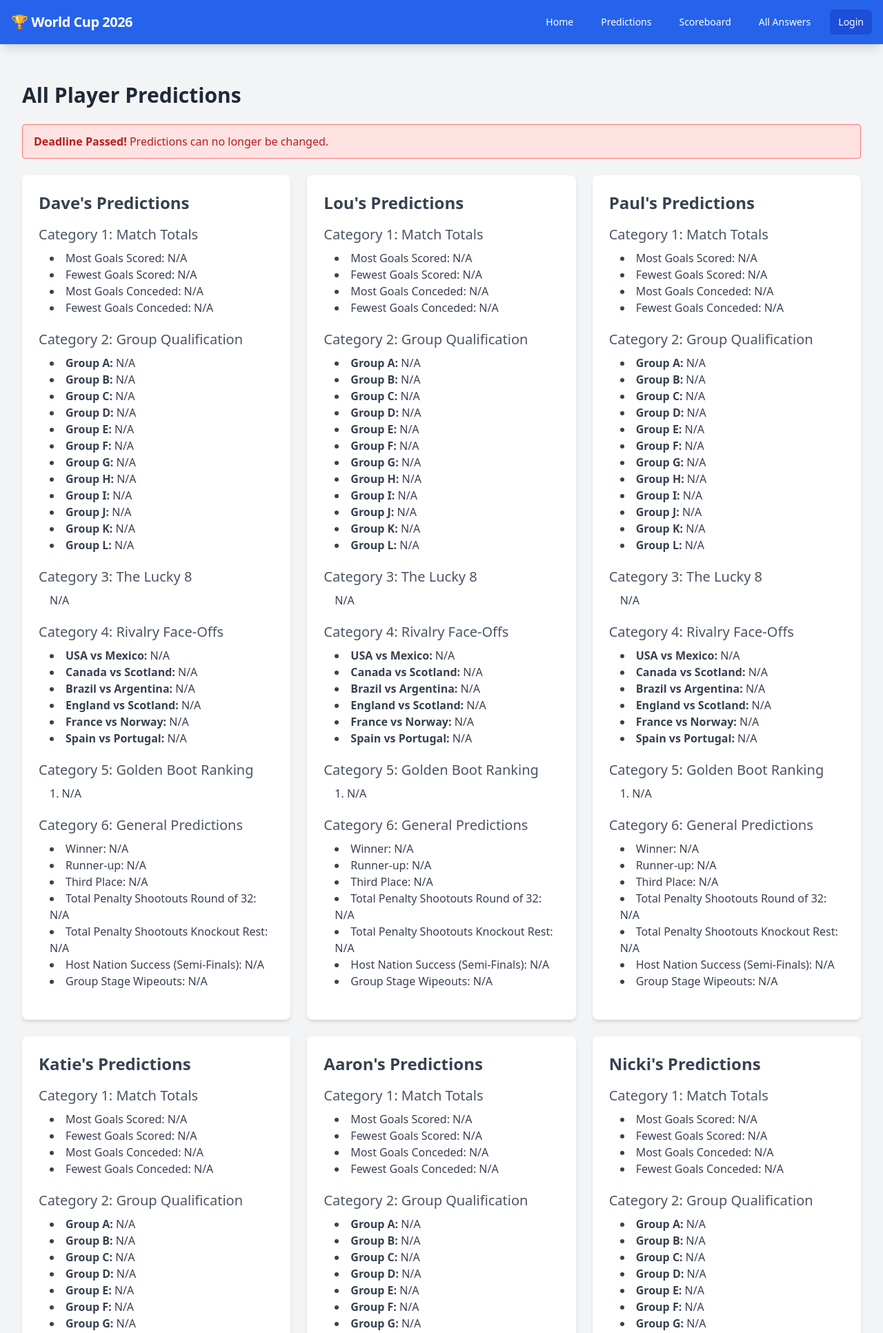
After one commit to davebassant/worldcupquiz2026, a Flask app: page /all_answers in a window 1280 px wide. The commit adds this page. Shown: the top 1932 px of the page at 69% size. Run offline with Flask 3, Linux system fonts and the light colour scheme; some libraries are stand-ins or nearby versions.

Commit message:
adding see all answers page

```diff
--- a/app/constants.py
+++ b/app/constants.py
@@ -48,3 +48,12 @@ RIVALRY_TEAMS = {
     'france_vs_norway': ['France', 'Norway', 'Tie'],
     'spain_vs_portugal': ['Spain', 'Portugal', 'Tie']
 }
+
+CATEGORY_TITLES = {
+    'cat1': 'Category 1: Match Totals',
+    'cat2': 'Category 2: Group Qualification',
+    'cat3': 'Category 3: The Lucky 8',
+    'cat4': 'Category 4: Rivalry Face-Offs',
+    'cat5': 'Category 5: Golden Boot Ranking',
+    'cat6': 'Category 6: General Predictions'
+}
--- a/app/prediction_management.py
+++ b/app/prediction_management.py
@@ -1,5 +1,5 @@
 from datetime import datetime
-from .models import db, Prediction
+from .models import db, Prediction, User
 from .constants import DEADLINE
 
 def is_deadline_passed():
@@ -11,6 +11,28 @@ def get_user_predictions(user_id):
     preds = Prediction.query.filter_by(user_id=user_id).all()
     # Convert to a dictionary keyed by category for easier template access
     return {p.category: p.prediction_data for p in preds}
+
+def get_all_user_predictions():
+    """Retrieves all predictions for all users."""
+    all_users = User.query.all()
+    all_predictions = []
+
+    for user in all_users:
+        user_preds = get_user_predictions(user.id)
+        # Ensure all categories exist in the dict to prevent template errors
+        # This mirrors the logic in the predictions route
+        for cat in ['cat1', 'cat2', 'cat4', 'cat6']:
+            if cat not in user_preds:
+                user_preds[cat] = {}
+        for cat in ['cat3', 'cat5']:
+            if cat not in user_preds:
+                user_preds[cat] = []
+
+        all_predictions.append({
+            'username': user.username,
+            'predictions': user_preds
+        })
+    return all_predictions
 
 def save_prediction(user_id, category, data):
     """Saves or updates a prediction for a specific category."""
--- a/app/routes.py
+++ b/app/routes.py
@@ -2,8 +2,8 @@ from flask import Blueprint, render_template, request, flash, redirect, url_for,
 from datetime import datetime
 from .models import db, User, Prediction, TournamentActual
 from .user_management import authenticate_user, get_all_usernames, update_user_pin
-from .prediction_management import get_user_predictions, save_prediction, is_deadline_passed, get_all_teams
-from .constants import GROUPS, RIVALRIES, GOLDEN_BOOT_PLAYERS, RIVALRY_TEAMS, DEADLINE, TOURNAMENT_END
+from .prediction_management import get_user_predictions, save_prediction, is_deadline_passed, get_all_teams, get_all_user_predictions
+from .constants import GROUPS, RIVALRIES, GOLDEN_BOOT_PLAYERS, RIVALRY_TEAMS, DEADLINE, TOURNAMENT_END, CATEGORY_TITLES
 from .scoring import calculate_total_score
 
 bp = Blueprint('main', __name__)
@@ -199,6 +199,20 @@ def scoreboard():
 
     return render_template('scoreboard.html', current_user=request.user, scoreboard_data=scoreboard_data)
 
+@bp.route('/all_answers')
+def all_answers():
+    all_user_predictions_data = get_all_user_predictions()
+    all_teams = get_all_teams()
+    return render_template('all_answers.html',
+                           current_user=request.user, # Still pass to template for base.html checks
+                           all_user_predictions_data=all_user_predictions_data,
+                           groups=GROUPS,
+                           rivalries=RIVALRIES,
+                           rivalry_teams=RIVALRY_TEAMS,
+                           players=GOLDEN_BOOT_PLAYERS,
+                           all_teams=all_teams,
+                           category_titles=CATEGORY_TITLES)
+
 @bp.route('/admin/actuals', methods=['GET', 'POST'])
 def admin_actuals():
     if not request.user or not request.user.is_admin:
--- /dev/null
+++ b/app/templates/all_answers.html
@@ -0,0 +1,100 @@
+{% extends "base.html" %}
+
+{% block title %}All Player Predictions{% endblock %}
+
+{% block content %}
+<div class="container mx-auto px-4 py-8">
+    <h1 class="text-3xl font-bold text-gray-800 mb-6">All Player Predictions</h1>
+
+    {% if deadline_passed %}
+        <div class="bg-red-100 border border-red-400 text-red-700 px-4 py-3 rounded relative mb-6" role="alert">
+            <strong class="font-bold">Deadline Passed!</strong>
+            <span class="block sm:inline"> Predictions can no longer be changed.</span>
+        </div>
+    {% else %}
+        <div class="bg-blue-100 border border-blue-400 text-blue-700 px-4 py-3 rounded relative mb-6" role="alert">
+            <strong class="font-bold">Tournament Not Started!</strong>
+            <span class="block sm:inline"> Predictions can still be edited by players.</span>
+        </div>
+    {% endif %}
+
+    <div class="grid grid-cols-1 md:grid-cols-2 lg:grid-cols-3 gap-6">
+        {% for user_data in all_user_predictions_data %}
+        <div class="bg-white rounded-lg shadow-md p-6">
+            <h2 class="text-2xl font-semibold text-gray-700 mb-4">{{ user_data.username }}'s Predictions</h2>
+
+            {% for cat_key, cat_title in category_titles.items() %}
+            <div class="mb-5">
+                <h3 class="text-xl font-medium text-gray-600 mb-2">{{ cat_title }}</h3>
+                {% set predictions = user_data.predictions[cat_key] %}
+
+                {% if cat_key == 'cat1' %} {# Category 1: Match Totals #}
+                    <ul class="list-disc list-inside ml-4 text-gray-700">
+                        <li>Most Goals Scored: {{ predictions.most_goals_scored | default('N/A', true) }}</li>
+                        <li>Fewest Goals Scored: {{ predictions.fewest_goals_scored | default('N/A', true) }}</li>
+                        <li>Most Goals Conceded: {{ predictions.most_goals_conceded | default('N/A', true) }}</li>
+                        <li>Fewest Goals Conceded: {{ predictions.fewest_goals_conceded | default('N/A', true) }}</li>
+                    </ul>
+                {% elif cat_key == 'cat2' %} {# Category 2: Group Qualification #}
+                    <ul class="list-disc list-inside ml-4 text-gray-700">
+                        {% for group_name, teams in groups.items() %}
+                            <li>
+                                <strong>{{ group_name }}:</strong>
+                                {% if predictions.get(group_name) %}
+                                    {{ predictions[group_name][0] | default('N/A', true) }} (1st),
+                                    {{ predictions[group_name][1] | default('N/A', true) }} (2nd)
+                                {% else %}
+                                    N/A
+                                {% endif %}
+                            </li>
+                        {% endfor %}
+                    </ul>
+                {% elif cat_key == 'cat3' %} {# Category 3: The Lucky 8 #}
+                    <p class="ml-4 text-gray-700">
+                        {% if predictions %}
+                            {{ predictions | join(', ') }}
+                        {% else %}
+                            N/A
+                        {% endif %}
+                    </p>
+                {% elif cat_key == 'cat4' %} {# Category 4: Rivalry Face-Offs #}
+                    <ul class="list-disc list-inside ml-4 text-gray-700">
+                        {% for rivalry_key, rivalry_title in rivalries %}
+                            <li>
+                                <strong>{{ rivalry_title }}:</strong>
+                                {% if predictions.get(rivalry_key) %}
+                                    {{ predictions[rivalry_key] }}
+                                {% else %}
+                                    N/A
+                                {% endif %}
+                            </li>
+                        {% endfor %}
+                    </ul>
+                {% elif cat_key == 'cat5' %} {# Category 5: Golden Boot Ranking #}
+                    <ol class="list-decimal list-inside ml-4 text-gray-700">
+                        {% if predictions %}
+                            {% for player in predictions %}
+                                <li>{{ player }}</li>
+                            {% endfor %}
+                        {% else %}
+                            <li>N/A</li>
+                        {% endif %}
+                    </ol>
+                {% elif cat_key == 'cat6' %} {# Category 6: General Predictions #}
+                    <ul class="list-disc list-inside ml-4 text-gray-700">
+                        <li>Winner: {{ predictions.winner | default('N/A', true) }}</li>
+                        <li>Runner-up: {{ predictions.runner_up | default('N/A', true) }}</li>
+                        <li>Third Place: {{ predictions.third_place | default('N/A', true) }}</li>
+                        <li>Total Penalty Shootouts Round of 32: {{ predictions.penalties_round_32 | default('N/A', true) }}</li>
+                        <li>Total Penalty Shootouts Knockout Rest: {{ predictions.penalties_knockout_rest | default('N/A', true) }}</li>
+                        <li>Host Nation Success (Semi-Finals): {{ predictions.host_success | default('N/A', true) }}</li>
+                        <li>Group Stage Wipeouts: {{ predictions.wipeout_exists | default('N/A', true) }}</li>
+                    </ul>
+                {% endif %}
+            </div>
+            {% endfor %}
+        </div>
+        {% endfor %}
+    </div>
+</div>
+{% endblock %}
--- a/app/templates/base.html
+++ b/app/templates/base.html
@@ -24,6 +24,7 @@
                     <a href="/" class="hover:bg-blue-500 px-3 py-2 rounded-md text-sm font-medium">Home</a>
                     <a href="/predictions" class="hover:bg-blue-500 px-3 py-2 rounded-md text-sm font-medium">Predictions</a>
                     <a href="/scoreboard" class="hover:bg-blue-500 px-3 py-2 rounded-md text-sm font-medium">Scoreboard</a>
+                    <a href="/all_answers" class="hover:bg-blue-500 px-3 py-2 rounded-md text-sm font-medium">All Answers</a>
                     {% if current_user and current_user.is_admin %}
                         <a href="/admin/actuals" class="hover:bg-red-500 bg-red-600 px-3 py-2 rounded-md text-sm font-medium text-white">Admin: Actuals</a>
                         <a href="/admin/users" class="hover:bg-red-500 bg-red-600 px-3 py-2 rounded-md text-sm font-medium text-white">Admin: Users</a>
@@ -53,6 +54,7 @@
             <a href="/" class="block px-3 py-2 rounded-md text-base font-medium hover:bg-blue-600">Home</a>
             <a href="/predictions" class="block px-3 py-2 rounded-md text-base font-medium hover:bg-blue-600">Predictions</a>
             <a href="/scoreboard" class="block px-3 py-2 rounded-md text-base font-medium hover:bg-blue-600">Scoreboard</a>
+            <a href="/all_answers" class="block px-3 py-2 rounded-md text-base font-medium hover:bg-blue-600">All Answers</a>
             {% if current_user and current_user.is_admin %}
                 <a href="/admin/actuals" class="block px-3 py-2 rounded-md text-base font-medium bg-red-600 hover:bg-red-700 text-white">Admin: Actuals</a>
                 <a href="/admin/users" class="block px-3 py-2 rounded-md text-base font-medium bg-red-600 hover:bg-red-700 text-white">Admin: Users</a>
--- a/app/templates/predictions.html
+++ b/app/templates/predictions.html
@@ -223,7 +223,7 @@
                     ('runner_up', 'Runner-up', 'select'),
                     ('third_place', '3rd Place', 'select'),
                     ('penalties_round_32', 'Shoot-outs in Round of 32 (0-16)', 'number'),
-                    ('penalties_knockout_rest', 'Shoot-outs after Round of 16 (0-16)', 'number'),
+                    ('penalties_knockout_rest', 'Shoot-outs after Round of 32 (0-16)', 'number'),
                     ('host_success', 'Will any host (USA, MEX, CAN) reach Semi-Finals?', 'bool'),
                     ('wipeout_exists', 'Any team to lose all 3 group games?', 'bool')
                 ] %}
--- a/docker-compose.yml
+++ b/docker-compose.yml
@@ -6,7 +6,7 @@ services:
     volumes:
       - ./instance:/app/instance
     environment:
-      - FLASK_ENV=development
+      - FLASK_ENV=production
       - SECRET_KEY=${SECRET_KEY}
     restart: unless-stopped
 
--- a/run.py
+++ b/run.py
@@ -13,4 +13,4 @@ def make_shell_context():
     return {'db': db, 'User': User}
 
 if __name__ == '__main__':
-    app.run(host='0.0.0.0', port=5000, debug=True)
+    app.run(host='0.0.0.0', port=6000, debug=True)
```
Also changed, not shown: app/templates/index.html (+6 -1 lines).
